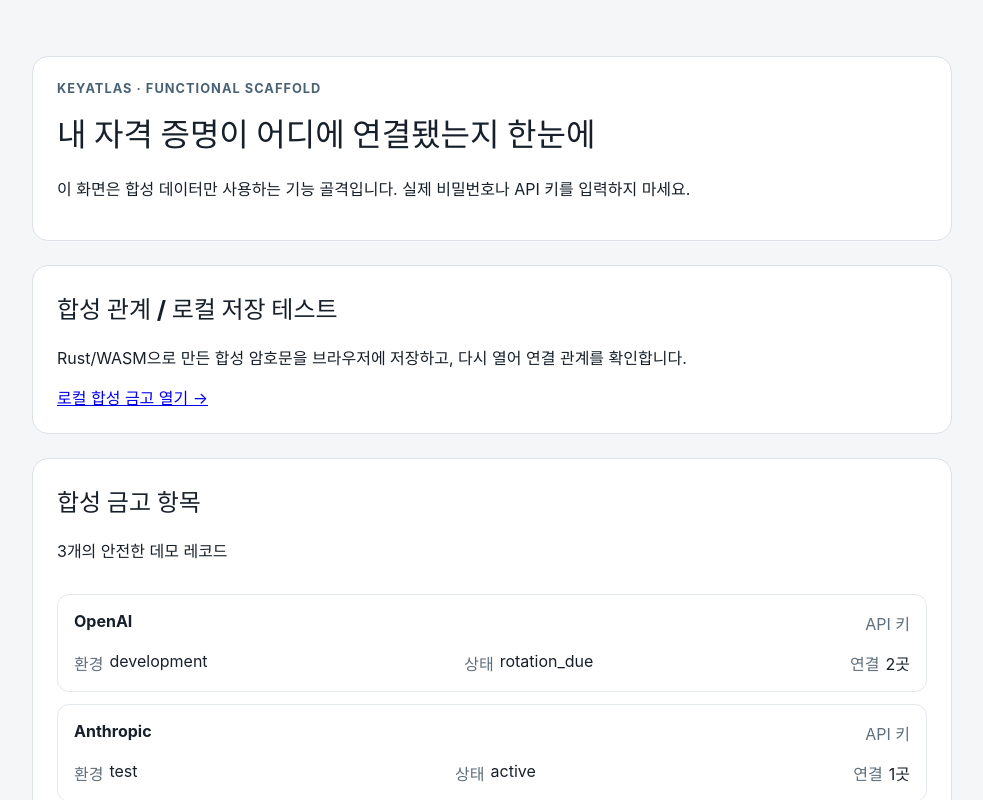
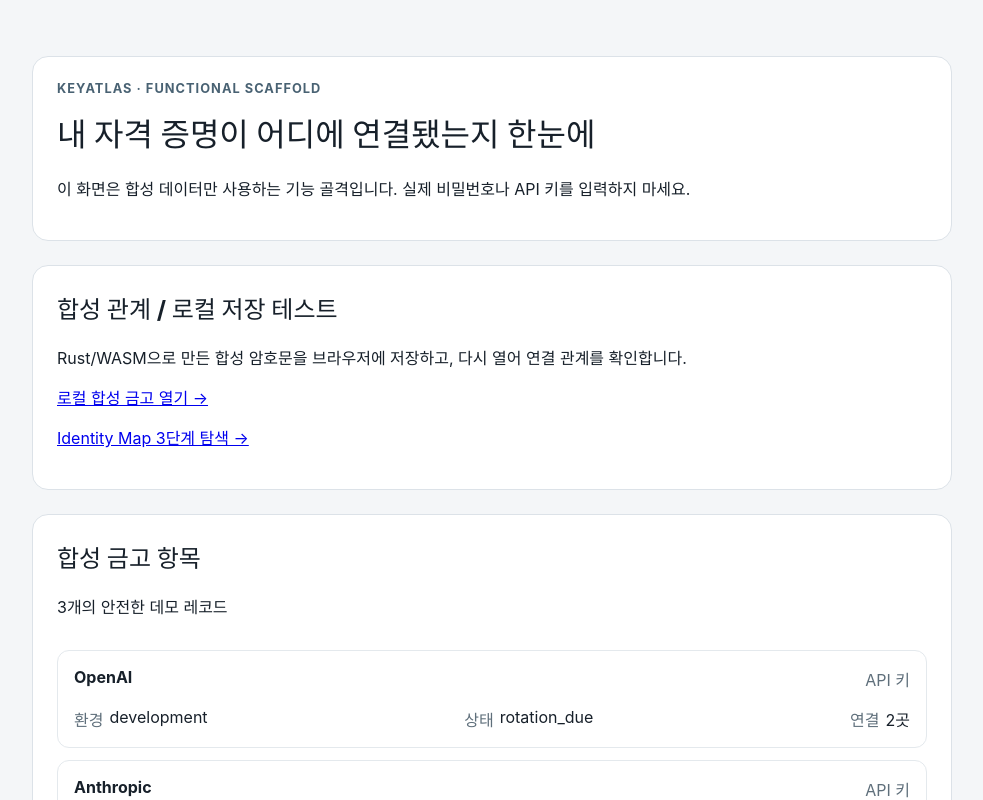
Before and after one commit to kjs844-art/secure-vault, a React (Vite) app in the folder apps/web/: page / in a window 1280 px wide. Shown: the top 800 px of the page, without its empty margins (148-1131 px from the left). Built offline with nearby package versions, Linux system fonts and the light colour scheme.

Commit message:
feat(web): mount KA-C02 identity-map on app and open vault

```diff
--- a/apps/web/src/App.tsx
+++ b/apps/web/src/App.tsx
@@ -36,7 +36,8 @@
       <section>
         <h2>합성 관계 / 로컬 저장 테스트</h2>
         <p>Rust/WASM으로 만든 합성 암호문을 브라우저에 저장하고, 다시 열어 연결 관계를 확인합니다.</p>
-        <a href="/?view=local-vault">로컬 합성 금고 열기 →</a>
+        <p><a href="/?view=local-vault">로컬 합성 금고 열기 →</a></p>
+        <p><a href="/?view=identity-map">Identity Map 3단계 탐색 →</a></p>
       </section>
 
       <section aria-labelledby="inventory-heading">
```
